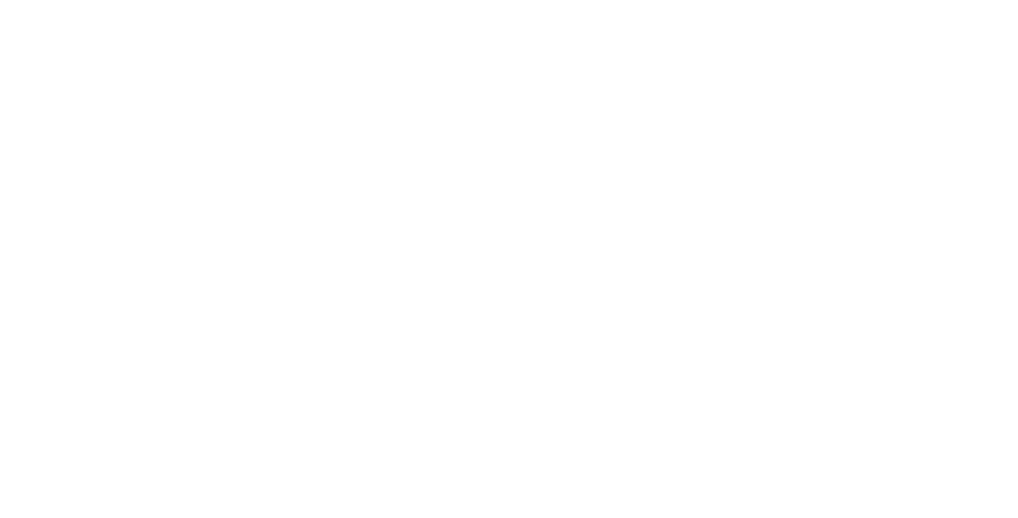
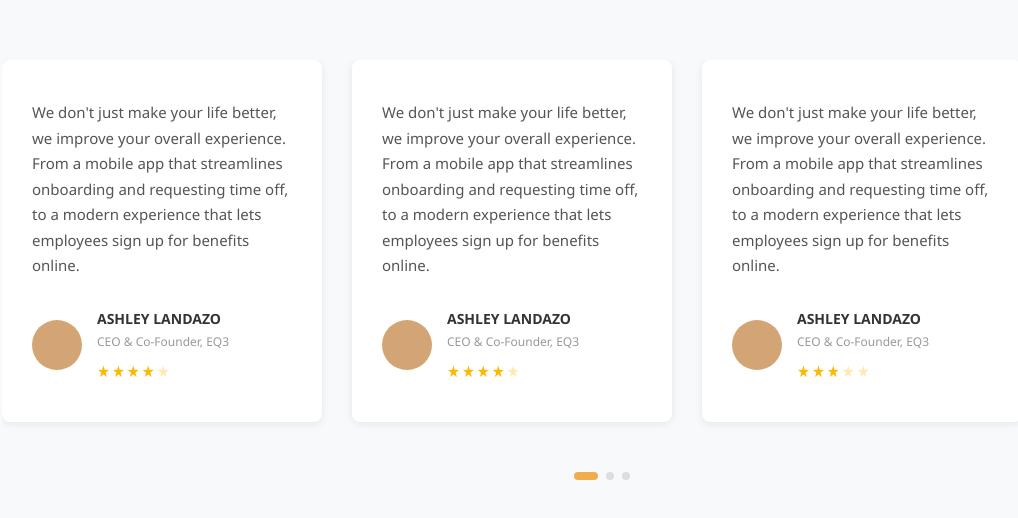
Before and after one commit to Penguinqt/sidel, a React (Create React App) app in the folder sidel-frontend/: page /reviews in a window 1280 px wide. Before the commit this address had no page. Shown: the top 518 px of the page, without its empty margins (38-1056 px from the left). Built offline with nearby package versions, Linux system fonts and the light colour scheme.

Commit message:
Separate header components and

```diff
--- a/sidel-frontend/src/App.js
+++ b/sidel-frontend/src/App.js
@@ -3,6 +3,7 @@ import SignupPage from './Components/SignupPage';
 import LandingPage  from './Components/LandingPage';
 import LoginPage from './Components/LoginPage';
 import Dashboard from "./Components/Dashboard";
+import Reviews from "./Components/Reviews";
 
 
 
@@ -14,6 +15,7 @@ function App() {
         <Route path="/signup" element={<SignupPage />}/>
         <Route path="/login" element={<LoginPage />}/>
         <Route path="/dashboard" element={<Dashboard/>}/>
+        <Route path="/reviews" element={<Reviews/>}/>
       </Routes>
     </Router>
   );
--- /dev/null
+++ b/sidel-frontend/src/Components/Header.jsx
@@ -0,0 +1,35 @@
+import React from 'react';
+import { useNavigate } from 'react-router-dom';
+import '../Style/Header.css';
+
+const Header = () => {
+   const navigate = useNavigate();
+  return (
+    <header className="header">
+        <div className="logo">logo</div>
+        <nav className="nav">
+          <ul className="nav-links">
+            <li><a href="#home">Home</a></li>
+            <li><a href="#services">Services</a></li>
+            <li><a href="#about">About us</a></li>
+            <li><a href="#reviews">Reviews</a></li>
+            <li><a href="#contact">Contact</a></li>
+          </ul>
+          <div className="auth-buttons">
+            <button
+              className="btn btn-login"
+              onClick={() => navigate("/login")}>
+              Login
+            </button>
+            <button
+              className="btn btn-signup"
+              onClick={() => navigate("/signup")} >
+              Sign up
+            </button>
+          </div>
+        </nav>
+      </header>
+  );
+};
+
+export default Header;
--- a/sidel-frontend/src/Components/LandingPage.jsx
+++ b/sidel-frontend/src/Components/LandingPage.jsx
@@ -1,37 +1,14 @@
 import React from 'react';
 import "../Style/LandingPage.css"
-import { useNavigate } from 'react-router-dom';
+import Header from './Header';
 
 export default function LandingPage() {
-  const navigate = useNavigate();
+
 
   return (
+
     <div className="landing-page">
-      <header className="header">
-        <div className="logo">logo</div>
-        <nav className="nav">
-          <ul className="nav-links">
-            <li><a href="#home">Home</a></li>
-            <li><a href="#services">Services</a></li>
-            <li><a href="#about">About us</a></li>
-            <li><a href="#reviews">Reviews</a></li>
-            <li><a href="#contact">Contact</a></li>
-          </ul>
-          <div className="auth-buttons">
-            <button
-              className="btn btn-login"
-              onClick={() => navigate("/login")}>
-              Login
-            </button>
-            <button
-              className="btn btn-signup"
-              onClick={() => navigate("/signup")} >
-              Sign up
-            </button>
-          </div>
-        </nav>
-      </header>
-
+      <Header />
       <main className="hero">
         <div className="floating-images">
           <div className="floating-item laptop"></div>
--- /dev/null
+++ b/sidel-frontend/src/Components/Reviews.jsx
@@ -0,0 +1,69 @@
+import "../Style/Reviews.css";
+
+export default function CustomerReviews() {
+  const reviews = [
+    {
+      id: 1,
+      text: "We don't just make your life better, we improve your overall experience. From a mobile app that streamlines onboarding and requesting time off, to a modern experience that lets employees sign up for benefits online.",
+      name: "ASHLEY LANDAZO",
+      role: "CEO & Co-Founder, EQ3",
+      rating: 4,
+    },
+    {
+      id: 2,
+      text: "We don't just make your life better, we improve your overall experience. From a mobile app that streamlines onboarding and requesting time off, to a modern experience that lets employees sign up for benefits online.",
+      name: "ASHLEY LANDAZO",
+      role: "CEO & Co-Founder, EQ3",
+      rating: 4,
+    },
+    {
+      id: 3,
+      text: "We don't just make your life better, we improve your overall experience. From a mobile app that streamlines onboarding and requesting time off, to a modern experience that lets employees sign up for benefits online.",
+      name: "ASHLEY LANDAZO",
+      role: "CEO & Co-Founder, EQ3",
+      rating: 3,
+    },
+  ];
+
+  return (
+    <div className="reviews-container">
+      <div className="carousel-wrapper">
+        <div className="carousel-container">
+          {reviews.map((review) => (
+            <div key={review.id} className="review-card">
+              <p className="review-text">{review.text}</p>
+
+              <div className="reviewer-section">
+                <div className="avatar"></div>
+                <div className="reviewer-info">
+                  <div className="reviewer-name">{review.name}</div>
+                  <div className="reviewer-role">{review.role}</div>
+                  <div className="stars">
+                    {[...Array(5)].map((_, i) => (
+                      <span
+                        key={i}
+                        className="star"
+                        style={{opacity: i < review.rating ? 1 : 0.3}}
+                      >
+                        ★
+                      </span>
+                    ))}
+                  </div>
+                </div>
+              </div>
+            </div>
+          ))}
+        </div>
+
+        <div className="dots-container">
+          {reviews.map((_, i) => (
+            <div
+              key={i}
+              className={`dot ${i === 0 ? 'active-dot' : ''}`}
+            ></div>
+          ))}
+        </div>
+      </div>
+    </div>
+  );
+}
--- /dev/null
+++ b/sidel-frontend/src/Style/Header.css
@@ -0,0 +1,74 @@
+.header {
+  display: flex;
+  justify-content: space-between;
+  align-items: center;
+  padding: 1.5rem 3rem;
+  background: rgba(255, 255, 255, 0.3);
+  backdrop-filter: blur(10px);
+}
+
+.logo {
+  font-size: 1.5rem;
+  font-weight: 600;
+  color: #1a1a1a;
+}
+
+.nav {
+  display: flex;
+  gap: 2rem;
+  align-items: center;
+}
+
+.nav-links {
+  display: flex;
+  gap: 2rem;
+  list-style: none;
+}
+
+.nav-links a {
+  text-decoration: none;
+  color: white;
+  font-weight: 500;
+  transition: color 0.3s ease;
+}
+
+.nav-links a:hover {
+  color: #2c5f6f;
+}
+
+.auth-buttons {
+  display: flex;
+  gap: 1rem;
+}
+
+.btn {
+  padding: 0.6rem 1.5rem;
+  border-radius: 20px;
+  font-weight: 600;
+  cursor: pointer;
+  transition: all 0.3s ease;
+  border: none;
+  font-size: 0.95rem;
+}
+
+.btn-login {
+  background: #2c5f6f;
+  color: white;
+}
+
+.btn-login:hover {
+  background: #234a56;
+  transform: translateY(-2px);
+}
+
+.btn-signup {
+  background: white;
+  color: #2c5f6f;
+  border: 2px solid #2c5f6f;
+}
+
+.btn-signup:hover {
+  background: #2c5f6f;
+  color: white;
+  transform: translateY(-2px);
+}
--- /dev/null
+++ b/sidel-frontend/src/Style/Reviews.css
@@ -0,0 +1,114 @@
+.reviews-container {
+  background: #f8f9fa;
+  padding: 60px 20px;
+  font-family: 'Segoe UI', Tahoma, Geneva, Verdana, sans-serif;
+}
+
+.carousel-wrapper {
+  max-width: 1200px;
+  margin: 0 auto;
+}
+
+.carousel-container {
+  display: flex;
+  gap: 30px;
+  overflow-x: auto;
+  padding-bottom: 20px;
+}
+
+.review-card {
+  background: white;
+  border-radius: 8px;
+  padding: 40px 30px;
+  min-width: 320px;
+  flex: 0 0 320px;
+  box-shadow: 0 2px 8px rgba(0, 0, 0, 0.08);
+}
+
+.review-text {
+  font-size: 15px;
+  color: #555;
+  line-height: 1.7;
+  margin-bottom: 30px;
+  min-height: 120px;
+}
+
+.reviewer-section {
+  display: flex;
+  align-items: center;
+  gap: 15px;
+}
+
+.avatar {
+  width: 50px;
+  height: 50px;
+  border-radius: 50%;
+  background: #d4a574;
+  flex-shrink: 0;
+}
+
+.reviewer-info {
+  display: flex;
+  flex-direction: column;
+  gap: 5px;
+}
+
+.reviewer-name {
+  font-size: 14px;
+  font-weight: 600;
+  color: #333;
+}
+
+.reviewer-role {
+  font-size: 12px;
+  color: #999;
+}
+
+.stars {
+  display: flex;
+  gap: 2px;
+  margin-top: 5px;
+}
+
+.star {
+  font-size: 16px;
+  color: #ffb800;
+}
+
+.dots-container {
+  display: flex;
+  gap: 8px;
+  justify-content: center;
+  margin-top: 30px;
+}
+
+.dot {
+  width: 8px;
+  height: 8px;
+  border-radius: 50%;
+  background: #ddd;
+  cursor: pointer;
+  transition: all 0.3s ease;
+}
+
+.active-dot {
+  background: #f0ad4e;
+  width: 24px;
+  border-radius: 4px;
+}
+
+@media (max-width: 768px) {
+  .reviews-container {
+    padding: 40px 15px;
+  }
+
+  .review-card {
+    min-width: 280px;
+    padding: 30px 20px;
+  }
+
+  .review-text {
+    font-size: 14px;
+    min-height: 100px;
+  }
+}
```
